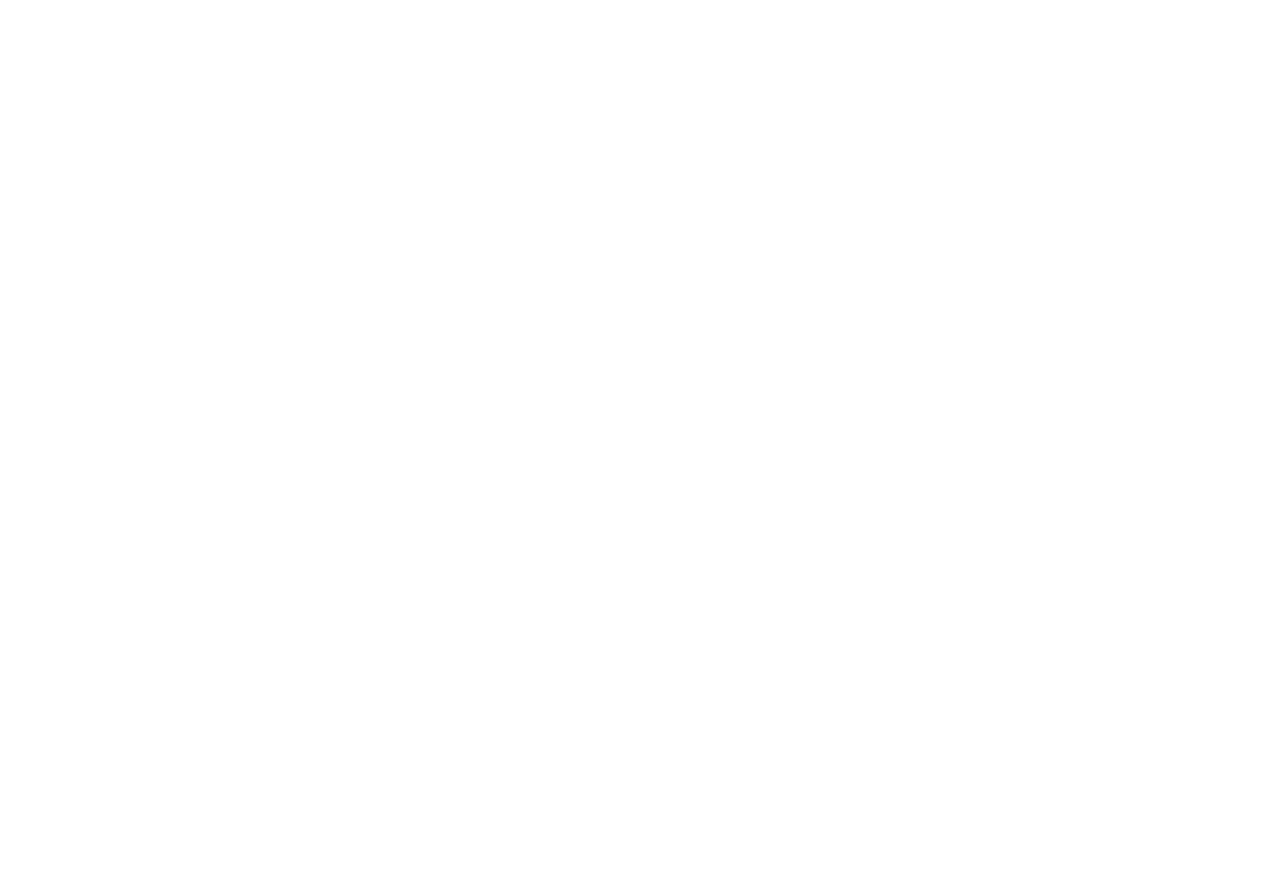
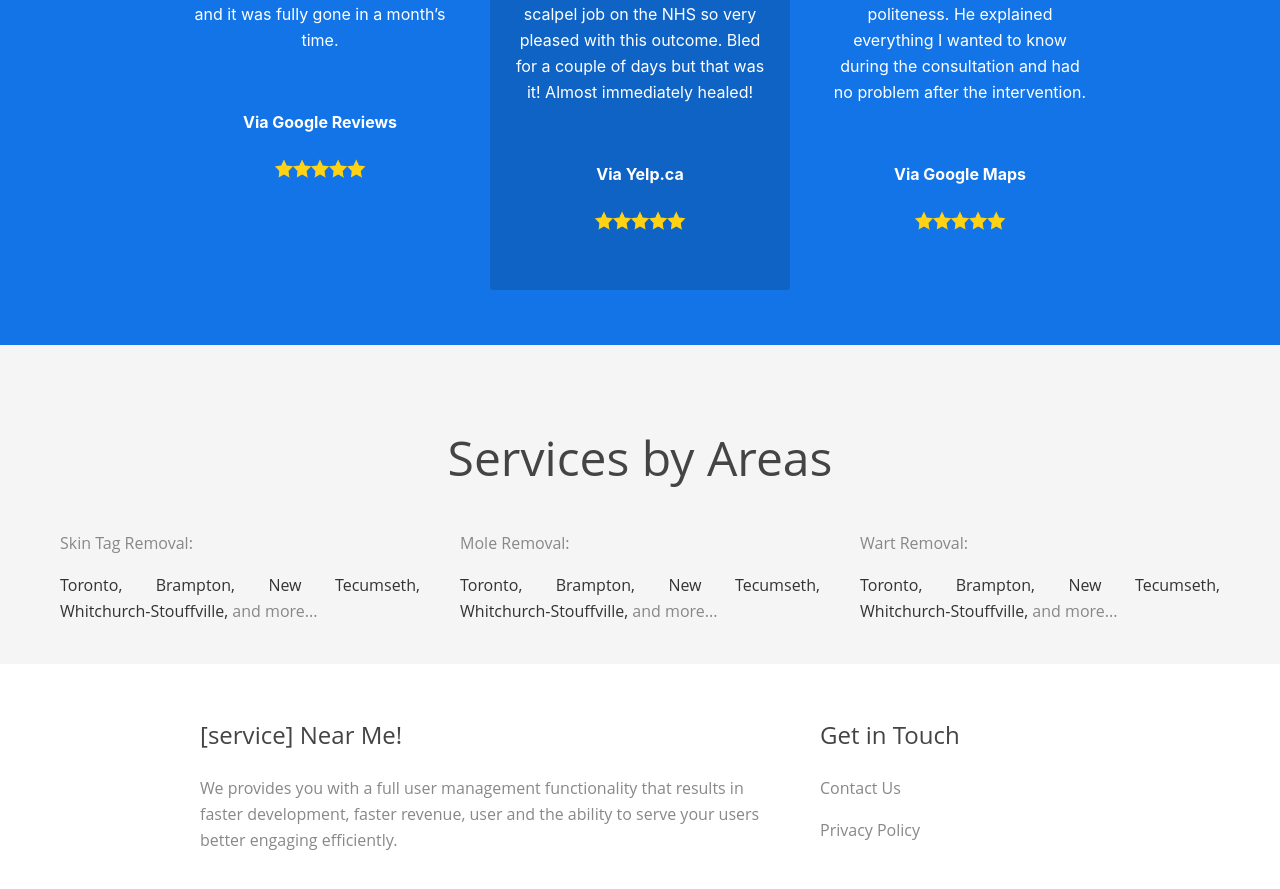
Before and after one commit to PabloFLPs/NextJS-DynamicDataPage, a Next.js app: page / in a window 1280 px wide. Shown: the part 2106-2995 px from the top of the page. Before the commit the page ends 1775 px from the top, so only its background shows below. Built offline with nearby package versions, Linux system fonts and the light colour scheme.

Commit message:
Importing and adding components to page

```diff
--- a/pages/[slug].js
+++ b/pages/[slug].js
@@ -3,6 +3,9 @@
 import {Header} from "../components/Header"
 import {Home} from "../components/Home"
 import {Contact} from "../components/Contact"
+import {RatingsSection} from "../components/RatingsSection"
+import {ServiceAreas} from "../components/ServiceAreas"
+import {Footer} from "../components/Footer"
 
 import BlockContent from '@sanity/block-content-to-react'
 
@@ -19,6 +22,9 @@
             </div>
 
             <Contact value={{name, service, city, image}}/>
+            <RatingsSection/>
+            <ServiceAreas/>
+            <Footer value={{name, service, city, image}}/>
         </div>
     )
 }
--- a/pages/index.js
+++ b/pages/index.js
@@ -1,6 +1,9 @@
 import {Header} from "../components/Header"
 import {Home} from "../components/Home"
 import {Contact} from "../components/Contact"
+import {RatingsSection} from "../components/RatingsSection"
+import {ServiceAreas} from "../components/ServiceAreas"
+import {Footer} from "../components/Footer"
 
 export default function App() {
   return (
@@ -8,6 +11,9 @@
       <Header/>
       <Home/>
       <Contact/>
+      <RatingsSection/>
+      <ServiceAreas/>
+      <Footer/>
     </div>
   )
 }
```
